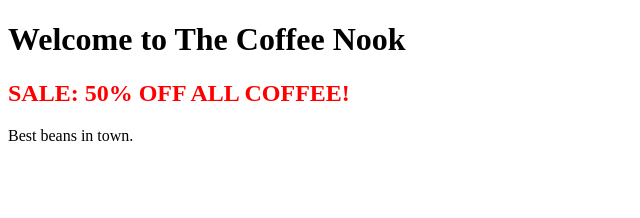
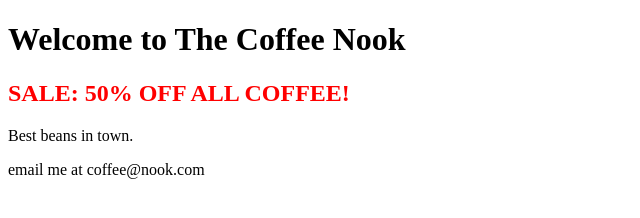
Before and after one commit to BrettSEvans/my-storefront, a plain HTML site: page index.html in a window 1280 px wide. Shown: the whole page, without its empty margins (0-640 px from the left). Drawn offline with Linux system fonts and the light colour scheme.

Commit message:
added email

```diff
--- a/index.html
+++ b/index.html
@@ -5,5 +5,6 @@
     <h1>Welcome to The Coffee Nook</h1>
     <h2 style="color: red;">SALE: 50% OFF ALL COFFEE!</h2>
     <p>Best beans in town.</p>
+    <p>email me at coffee@nook.com</p>
 </body>
 </html>
```
